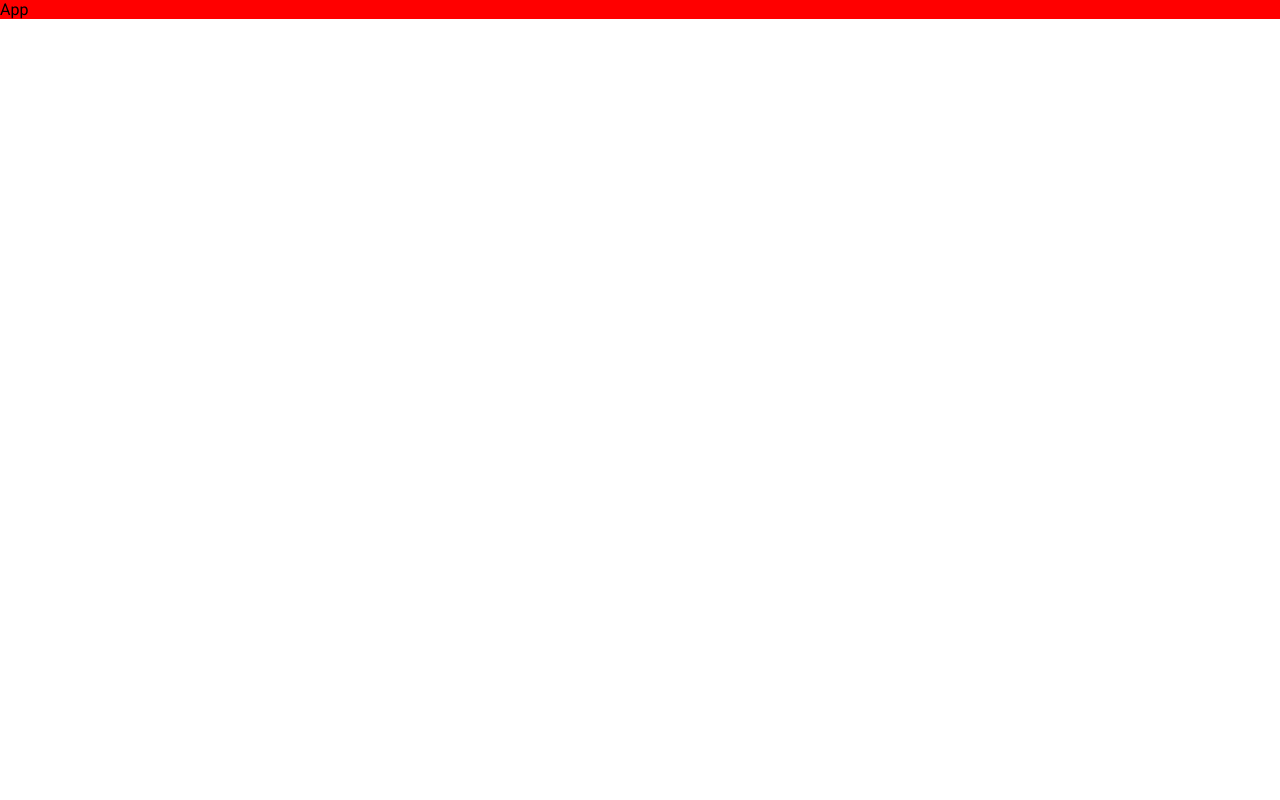
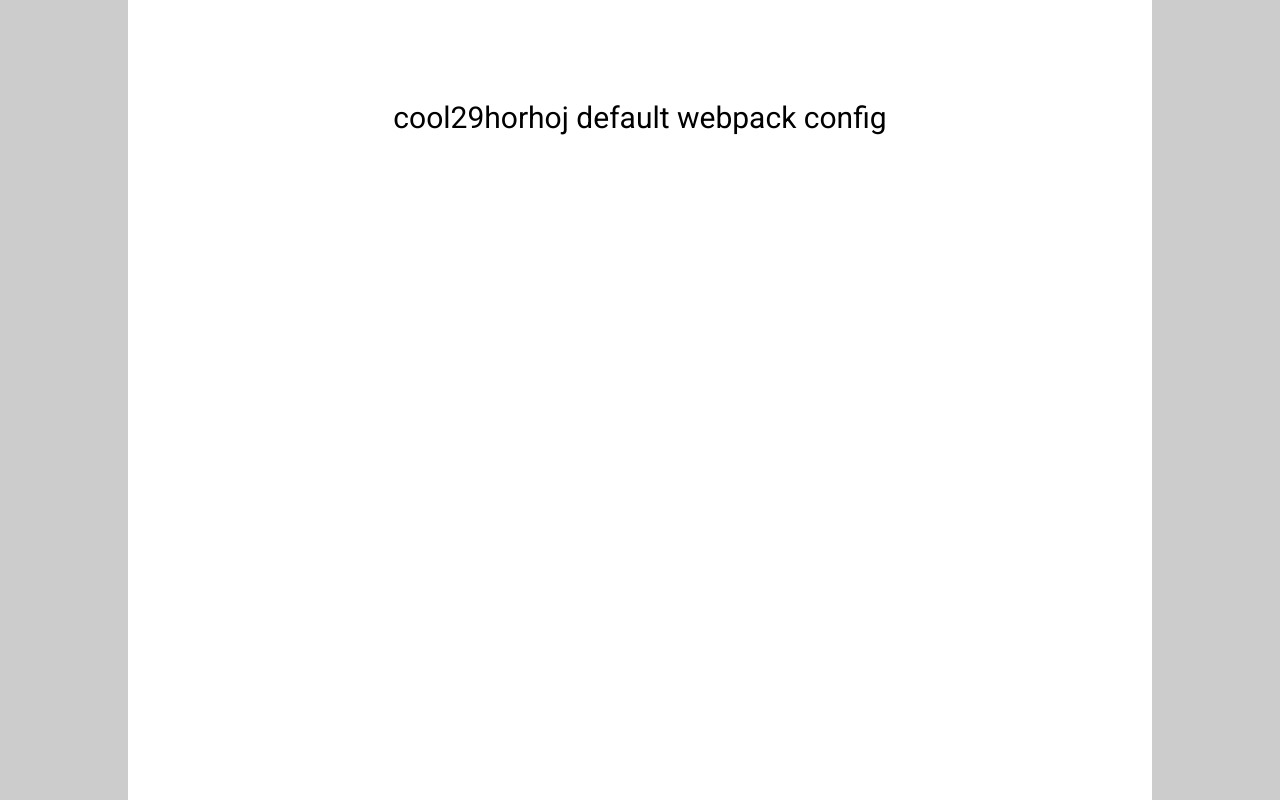
Before and after one commit to horhoj/frontend-webpack-react-ts-eslint-prettier, a React app: page / in a window 1280 px wide. Built offline with nearby package versions, Linux system fonts and the light colour scheme.

Commit message:
change readme

```diff
--- a/index.html
+++ b/index.html
@@ -1,14 +1,21 @@
-<!doctype html>
+<!DOCTYPE html>
 <html lang="en">
 <head>
-  <meta charset="UTF-8">
-  <meta name="viewport"
-        content="width=device-width, user-scalable=no, initial-scale=1.0, maximum-scale=1.0, minimum-scale=1.0">
-  <meta http-equiv="X-UA-Compatible" content="ie=edge">
-  <link rel="stylesheet" href="https://fonts.googleapis.com/css?family=Roboto:300,400,500,700&display=swap"/>
-  <title>Document</title>
+  <meta charset="utf-8" />
+  <link rel="icon" href="%PUBLIC_URL%/favicon.ico" />
+  <meta name="viewport" content="width=device-width, initial-scale=1" />
+  <meta name="theme-color" content="#000000" />
+  <meta
+    name="description"
+    content="Web site created using create-react-app"
+  />
+  <link rel="apple-touch-icon" href="%PUBLIC_URL%/logo192.png" />
+  <link rel="stylesheet" href="https://fonts.googleapis.com/css?family=Roboto:300,400,500,700&display=swap" />
+  <title>React App</title>
 </head>
 <body>
+<noscript>You need to enable JavaScript to run this app.</noscript>
 <div id="root"></div>
+
 </body>
 </html>
--- a/package.json
+++ b/package.json
@@ -7,10 +7,10 @@
     "build:dev": "webpack --mode=development",
     "build:prod": "webpack --mode=production --node-env=production",
     "watch": "webpack --watch",
-    "serve": "webpack serve",
+    "start": "webpack serve",
     "lint": "eslint ./src --ext .js,.ts,.tsx,.jsx  --fix"
   },
-  "author": "asd",
+  "author": "cool29horhoj",
   "devDependencies": {
     "@babel/core": "^7.16.0",
     "@babel/node": "^7.16.0",
--- a/src/App.tsx
+++ b/src/App.tsx
@@ -2,9 +2,26 @@ import { FC } from 'react';
 import styled from 'styled-components';
 
 export const App: FC = () => {
-  return <Wrap>App</Wrap>;
+  return (
+    <Wrap>
+      <Title>cool29horhoj default webpack config </Title>
+    </Wrap>
+  );
 };
 
 const Wrap = styled.div`
-  background-color: red;
+  background-color: #fff;
+  margin: 0 auto;
+  max-width: 1024px;
+  min-width: 360px;
+  display: flex;
+  flex-direction: column;
+  height: 100vh;
 `;
+
+const Title = styled.h1`
+  margin-top: 100px;
+  font-size: 30px;
+  font-weight: 400;
+  text-align: center;
+`;
--- a/src/index.scss
+++ b/src/index.scss
@@ -9,4 +9,5 @@
 
 body {
   min-width: 360px;
+  background-color: #ccc;
 }
```
Also changed, not shown: 2 other files (tests, documents, lock files or other folders).
